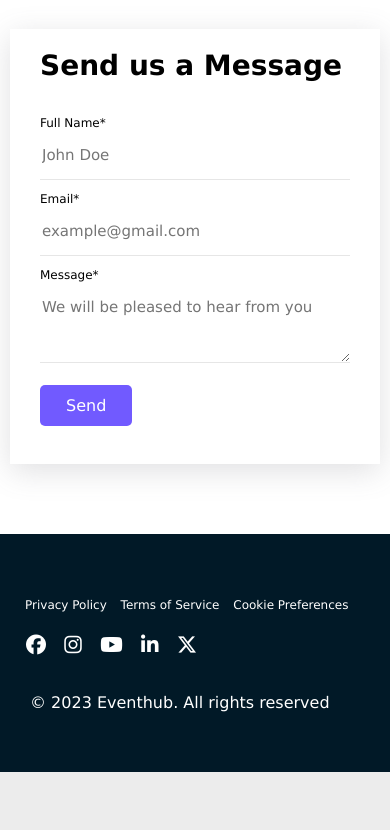
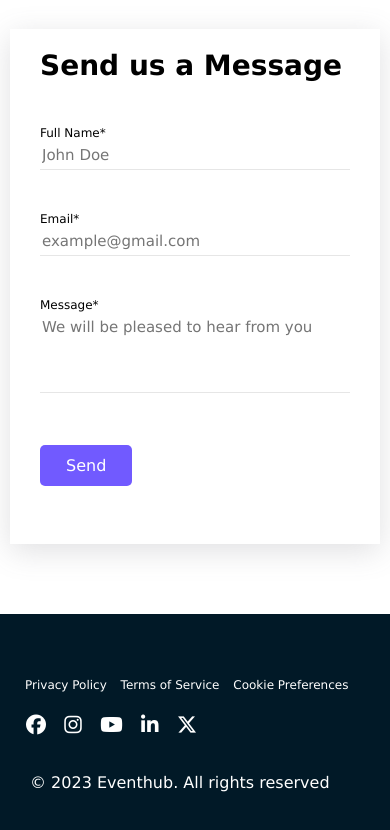
Before and after one commit to kaustubhgawade/PRODIGY_WD_01, a plain HTML site: page index.html in a window 390 px wide. Shown: the part 2819-3649 px from the top of the page. Before the commit the page ends 3591 px from the top, so only its background shows below. Drawn offline with Linux system fonts and the light colour scheme.

Commit message:
Updated alignment in Contact Us Section Form

```diff
--- a/style.css
+++ b/style.css
@@ -529,19 +529,22 @@ main .contact-us-section {
 .cs-wrapper-2 label {
   font-size: 12px;
 }
+.cs-wrapper-2 form div {
+  padding: 10px 0;
+}
 .cs-wrapper-2 input,
 .cs-wrapper-2 textarea {
   width: 100%;
   border: 0;
-  padding: 5px;
   font-size: 15px;
-  padding: 15px 2px;
+  padding: 5px 2px;
   border: none;
   outline: none;
   border-bottom: 1px solid #e6e6e6;
 }
 .cs-wrapper-2 textarea {
   height: 80px;
+  resize: none;
 }
 .cs-wrapper-2 button {
   background-color: var(--button-color);
@@ -578,7 +581,7 @@ main .contact-us-section {
     margin-bottom: 00px;
   }
   .cs-wrapper-2 form div {
-    margin-bottom: 8px;
+    margin-bottom: 18px;
   }
 }
 
```
Also changed, not shown: index.html (+1 -1 lines), 1 other file.
